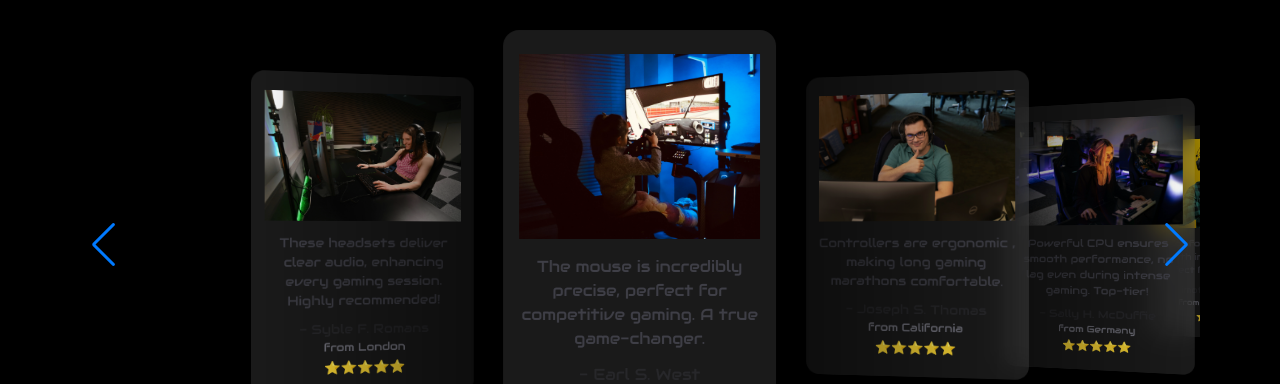
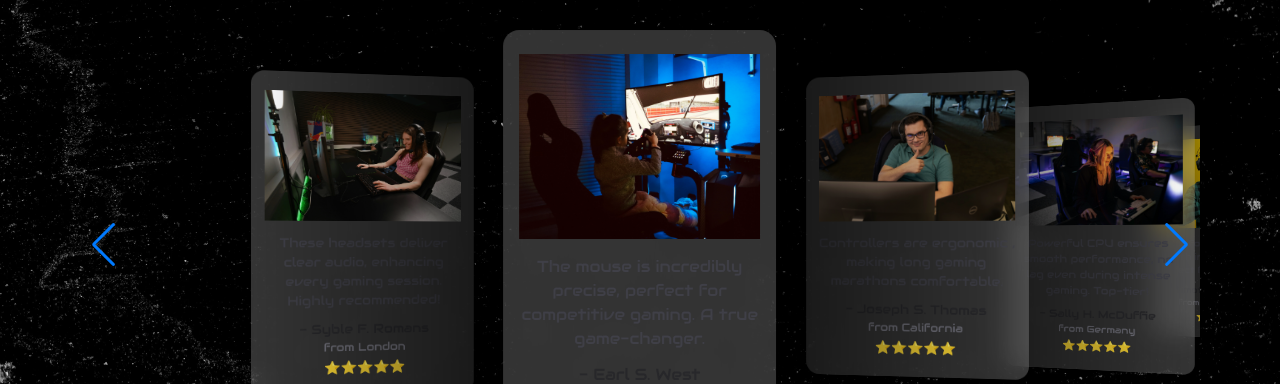
Before and after one commit to AabhasNama001/gamurex, a React (Vite) app in the folder gamurex/: page / in a window 1280 px wide. Shown: the part 3216-3600 px from the top of the page. Built offline with nearby package versions, Linux system fonts and the light colour scheme.

Commit message:
finalized

```diff
--- a/gamurex/src/components/homeSections/TestimonialDemo.jsx
+++ b/gamurex/src/components/homeSections/TestimonialDemo.jsx
@@ -5,6 +5,7 @@ import test3 from "../../assets/images/testimonial/test9.webp";
 import test4 from "../../assets/images/testimonial/test10.webp";
 import test5 from "../../assets/images/testimonial/test11.webp";
 import test6 from "../../assets/images/testimonial/test12.webp";
+import bg from "../../assets/images/bg.webp";
 
 // Import Swiper React components
 import { Swiper, SwiperSlide } from "swiper/react";
@@ -68,12 +69,14 @@ const testimonials = [
     desc: "Gaming mouse offers excellent grip and customizable buttons, boosting my gameplay.",
     image: test6,
   },
-
 ];
 
 export default function TestimonialDemo() {
   return (
-    <section className="w-full px-4 py-10 sm:px-6 md:px-10 lg:px-20">
+    <section
+      style={{ backgroundImage: `url(${bg})` }}
+      className="w-full bg-cover px-4 py-10 sm:px-6 md:px-10 lg:px-20"
+    >
       <div className="text-center my-16">
         <h2 className="text-4xl sm:text-5xl lg:text-6xl font-extrabold leading-tight">
           Client Stories{" "}
@@ -116,7 +119,7 @@ export default function TestimonialDemo() {
       >
         {testimonials.map((testimonial, index) => (
           <SwiperSlide key={index} className="swiper-slide">
-            <div className="mx-auto w-full max-w-xs sm:max-w-sm md:max-w-md lg:max-w-lg px-4 py-6 bg-white/10 dark:bg-white/5 backdrop-blur-md rounded-2xl shadow-md">
+            <div className="mx-auto w-full max-w-xs sm:max-w-sm md:max-w-md lg:max-w-lg px-4 py-6 bg-white/20 dark:bg-white/10 backdrop-blur-md rounded-2xl shadow-md">
               <div className="testimonials-profile-circle mb-4">
                 <img
                   src={testimonial.image}
```
